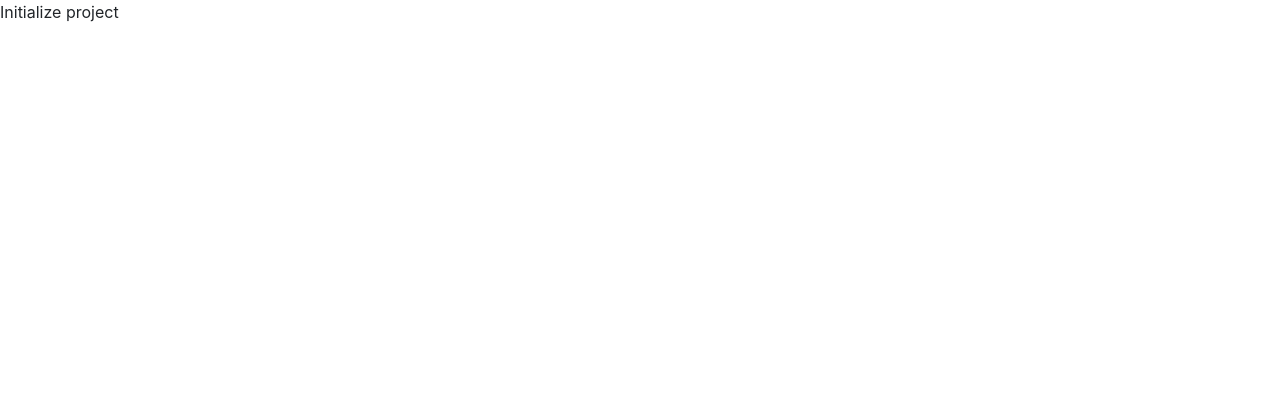
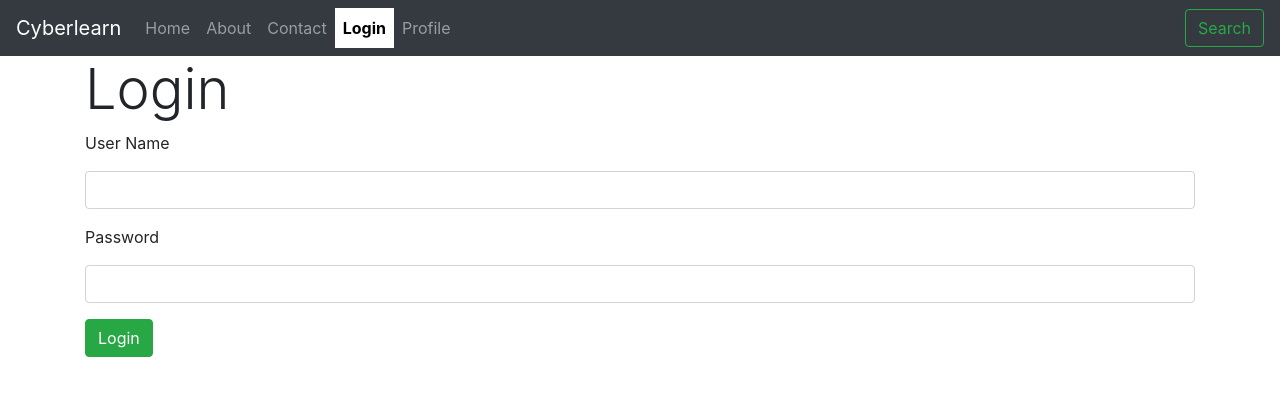
Before and after one commit to thanhdat24/react_04, a React (Create React App) app: page /login in a window 1280 px wide. Shown: the top 396 px of the page. Built offline with nearby package versions, Linux system fonts and the light colour scheme.

Commit message:
first commit

```diff
--- a/src/App.js
+++ b/src/App.js
@@ -1,9 +1,33 @@
 import "./App.css";
 
+import { BrowserRouter, Route, Switch } from "react-router-dom";
+
+import About from "./pages/About/About";
+import Contact from "./pages/Contact/Contact";
+import Detail from "./pages/Detail/Detail";
+import Header from "./components/Home/Header/Header";
+import Home from "./pages/Home/Home";
+import Login from "./pages/Login/Login";
+import PageNotFound from "./pages/PageNotFound/PageNotFound";
+import Profile from "./pages/Profile/Profile";
 import React from "react";
 
 function App() {
-  return <div className="App">Initialize project</div>;
+  return (
+    <BrowserRouter>
+      <Header />
+      <Switch>
+        <Route exact path="/home" component={Home} />
+        <Route exact path="/contact" component={Contact} />
+        <Route exact path="/about" component={About} />
+        <Route exact path="/login" component={Login} />
+        <Route exact path="/detail/:id" component={Detail} />
+        <Route exact path="/profile" component={Profile} />
+        <Route exact path="*" component={PageNotFound} />
+        <Route exact path="/" component={Home} />
+      </Switch>
+    </BrowserRouter>
+  );
 }
 
 export default App;
--- /dev/null
+++ b/src/components/Home/Header/Header.css
@@ -0,0 +1,4 @@
+.activeNavItem {
+  background: #fff;
+  color: #000 !important;
+}
--- /dev/null
+++ b/src/components/Home/Header/Header.js
@@ -0,0 +1,87 @@
+import "./Header.css";
+
+import { NavLink } from "react-router-dom";
+import React from "react";
+
+export default function Header(props) {
+  return (
+    <div>
+      <nav className="navbar navbar-expand-sm navbar-dark bg-dark">
+        <NavLink className="navbar-brand" to="/">
+          Cyberlearn
+        </NavLink>
+        <button
+          className="navbar-toggler d-lg-none"
+          type="button"
+          data-toggle="collapse"
+          data-target="#collapsibleNavId"
+          aria-controls="collapsibleNavId"
+          aria-expanded="false"
+          aria-label="Toggle navigation"
+        />
+        <div className="collapse navbar-collapse" id="collapsibleNavId">
+          <ul className="navbar-nav mr-auto mt-2 mt-lg-0">
+            <li className="nav-item">
+              <NavLink
+                activeStyle={{ fontWeight: "bold" }}
+                activeClassName="activeNavItem"
+                className="nav-link"
+                to="/home"
+              >
+                Home
+              </NavLink>
+            </li>
+            <li className="nav-item">
+              <NavLink
+                activeStyle={{ fontWeight: "bold" }}
+                activeClassName="activeNavItem"
+                className="nav-link"
+                to="/about"
+              >
+                About
+              </NavLink>
+            </li>
+            <li className="nav-item dropdown">
+              <NavLink
+                activeStyle={{ fontWeight: "bold" }}
+                activeClassName="activeNavItem"
+                className="nav-link"
+                to="/contact"
+              >
+                Contact
+              </NavLink>
+            </li>
+            <li className="nav-item">
+              <NavLink
+                activeStyle={{ fontWeight: "bold" }}
+                activeClassName="activeNavItem"
+                className="nav-link"
+                to="/login"
+              >
+                Login
+              </NavLink>
+            </li>
+            <li className="nav-item">
+              <NavLink
+                activeStyle={{ fontWeight: "bold" }}
+                activeClassName="activeNavItem"
+                className="nav-link"
+                to="/profile"
+              >
+                Profile
+              </NavLink>
+            </li>
+          </ul>
+          <form className="form-inline my-2 my-lg-0">
+            <button
+              className="btn btn-outline-success my-2 my-sm-0"
+              type="submit"
+            >
+              Search
+            </button>
+          </form>
+        </div>
+      </nav>
+    </div>
+  );
+}
--- /dev/null
+++ b/src/pages/About/About.js
@@ -0,0 +1,9 @@
+import React from 'react'
+
+export default function About() {
+    return (
+        <div>
+            About
+        </div>
+    )
+}
--- /dev/null
+++ b/src/pages/Contact/Contact.js
@@ -0,0 +1,9 @@
+import React from 'react'
+
+export default function Contact() {
+    return (
+        <div>
+            trang lien he
+        </div>
+    )
+}
--- /dev/null
+++ b/src/pages/Detail/Detail.js
@@ -0,0 +1,12 @@
+import React from "react";
+
+export default function Detail(props) {
+  return (
+    <div>
+      Giá trị tham số: {props.match.params.id}
+      <br />
+
+      Path name hiện tại: {props.match.path}
+    </div>
+  );
+}
--- /dev/null
+++ b/src/pages/Home/Home.js
@@ -0,0 +1,9 @@
+import React from 'react'
+
+export default function Home() {
+    return (
+        <div>
+            trang chu
+        </div>
+    )
+}
--- /dev/null
+++ b/src/pages/Login/Login.js
@@ -0,0 +1,71 @@
+import React, { useState } from "react";
+
+import { Prompt } from "react-router-dom";
+
+export default function Login(props) {
+  const [userLogin, setUserLogin] = useState({
+    userName: "",
+    passWord: "",
+  });
+  console.log(userLogin);
+  const handleChange = (event) => {
+    const { name, value } = event.target;
+    setUserLogin({
+      ...userLogin,
+      [name]: value,
+    });
+  };
+
+  const handleLogin = (event) => {
+    event.preventDefault();
+    if (userLogin.userName === "dat" && userLogin.passWord === "dat") {
+      /* Chuyển về trang trước đó */
+      //   props.history.goBack();
+      /* Chuyển về trang chỉ định sau khi xử lý*/
+      // push chuyển hướng đến path tương ứng
+      //   props.history.push("/home");
+      /* replay thay đổi nội dung path tương ứng*/
+      // props.history.replace("/home");
+      props.history.goBack();
+      localStorage.setItem("userLogin", JSON.stringify(userLogin));
+    } else {
+      alert("Login fail!");
+      return;
+    }
+  };
+
+  return (
+    <form className="container" onSubmit={handleLogin}>
+      <h3 className="display-4">Login</h3>
+      <div className="form-group">
+        <p>User Name</p>
+        <input
+          name="userName"
+          type="text"
+          className="form-control"
+          onChange={handleChange}
+        />
+      </div>
+      <div className="form-group">
+        <p>Password</p>
+        <input
+          name="passWord"
+          type="password"
+          className="form-control"
+          onChange={handleChange}
+        />
+      </div>
+      <div className="form-group">
+        <button className="btn btn-success" type="submit">
+          Login
+        </button>
+      </div>
+      <Prompt
+        when={false}
+        message={(location) => {
+          return "Bạn có chắc muốn thoát không!";
+        }}
+      />
+    </form>
+  );
+}
--- /dev/null
+++ b/src/pages/PageNotFound/PageNotFound.js
@@ -0,0 +1,5 @@
+import React from "react";
+
+export default function PageNotFound(props) {
+  return <div>Không tìm thấy trang {props.match.url}</div>;
+}
--- /dev/null
+++ b/src/pages/Profile/Profile.js
@@ -0,0 +1,11 @@
+import React from "react";
+import { Redirect } from "react-router-dom";
+
+export default function Profile(props) {
+  if (localStorage.getItem("userLogin")) {
+    return <div>Profile</div>;
+  } else {
+    alert("Vui lòng đăng nhập!");
+    return <Redirect to="/login" />;
+  }
+}
```
Also changed, not shown: src/components/Home/Footer/Footer.js (added, +9 -0 lines).
